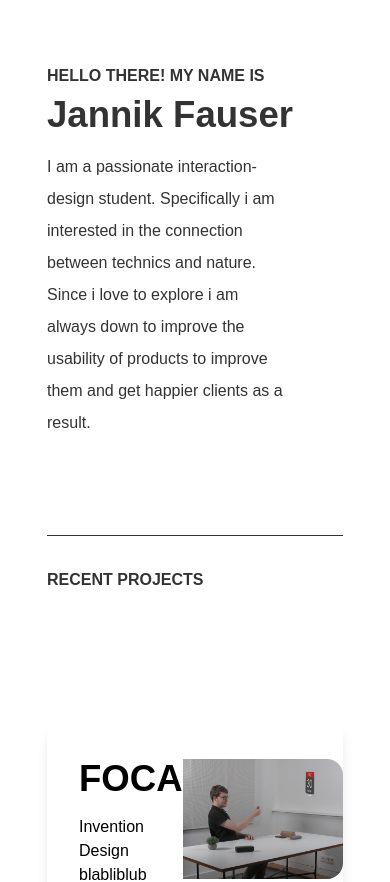
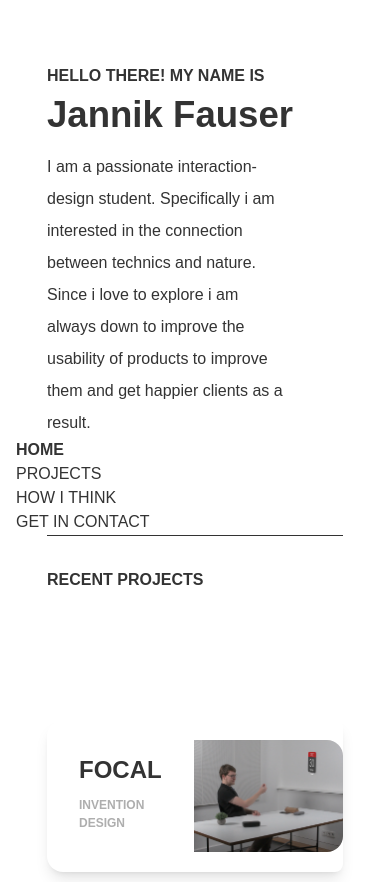
Before and after one commit to Emberheart2000/hfg-portfolio, a Nuxt app: page / in a window 390 px wide. Shown: the top 882 px of the page. Built offline with nearby package versions, Linux system fonts and the light colour scheme.

Commit message:
Aktualisiere Meta-Tags für SEO, verbessere Layout und Responsivität der Projektkarten, füge neue Navigationsstruktur hinzu und passe Textinhalte an.

```diff
--- a/app.vue
+++ b/app.vue
@@ -25,8 +25,8 @@ useHead({
 
 useSeoMeta({
   description: '[description]',
-  ogTitle: '[og:title]',
-  ogDescription: '[og:description]',
+  ogTitle: 'Portfolio of Jannik Fauser',
+  ogDescription: 'Interaction Design Portfolio',
   ogImage: '/og-image.png',
   ogUrl: '[og:url]',
   twitterTitle: '[twitter:title]',
--- a/components/ProjectCard.vue
+++ b/components/ProjectCard.vue
@@ -2,10 +2,10 @@
     <div class="maxwidth">
         <NuxtLink :to="url">
             <div
-                class="projectcard bg-white text-black shadow-lg hover:shadow-xl hover:top-[-2px] rounded-lg p-4 hover:scale-[101%] hover:z-10 transition-all duration">
+                class="projectcard bg-white shadow-lg hover:shadow-xl hover:top-[-2px] rounded-lg p-4 hover:scale-[101%] hover:z-10 transition-all duration">
                 <div class="description">
-                    <h3 class="title mb-2 font-bold">{{ title }}</h3>
-                    <h4>{{ subtitle }}</h4>
+                    <h2 class="title mb-2 font-bold">{{ title }}</h2>
+                    <h3>{{ subtitle }}</h3>
                     <h4>{{ description }}</h4>
                 </div>
                 <div class="coverimage"><img :src="image" alt=""></div>
@@ -28,7 +28,7 @@ defineProps({
 
 <style>
 .title{
-    font-size: clamp(1rem, calc(1.8rem + 2vw), 4rem);
+    font-size: 1.5rem;
 }
 .projectcard{
     display: flex;
@@ -39,6 +39,7 @@ defineProps({
     transition: all 0.3s;
     border-top-left-radius: 1rem;
     border-bottom-left-radius: 1rem;
+    color: #333
 }
 .coverimage{
     width: 65%;
@@ -54,5 +55,16 @@ defineProps({
     margin-left: 2rem;
     margin-top: 2rem;
     margin-bottom: 2rem;
+    margin-right: 2rem;
+}
+.description h3{
+    font-size: 0.75rem;
+    font-weight: 600;
+    color: #AEAEAE;
+    margin-bottom: 0.5rem;
+}
+.description h4{
+    font-size: 1.25rem;
+    font-weight: light;
 }
 </style>
--- a/pages/about.vue
+++ b/pages/about.vue
@@ -1,6 +1,6 @@
 <template>
   <div>
-    <h1>About</h1>
+    <h1>About.vue</h1>
   </div>
 </template>
 
--- a/pages/index.vue
+++ b/pages/index.vue
@@ -11,6 +11,15 @@
                     <NuxtLink to="/contact" class="link text-base font-medium hover:text-gray-500">GET IN CONTACT
                     </NuxtLink>
                 </nav>
+                <div class="nav2">
+                    <div id="navtext" class="link text-base font-light text-gray-500">NAVIGATION</div>
+                    <NuxtLink to="#" class="link text-base font-bold hover:text-gray-500">HOME</NuxtLink>
+                    <NuxtLink to="#projects" class="link text-base font-medium hover:text-gray-500">PROJECTS
+                    </NuxtLink>
+                    <NuxtLink to="#about" class="link text-base font-medium hover:text-gray-500">HOW I THINK</NuxtLink>
+                    <NuxtLink to="#contact" class="link text-base font-medium hover:text-gray-500">GET IN CONTACT
+                    </NuxtLink>
+                </div>
                 <div class="line"></div>
                 <h5>HELLO THERE! MY NAME IS</h5>
                 <h1>Jannik Fauser</h1>
@@ -22,12 +31,15 @@
             </div>
             <div class="image"><img src="/images/jannik.jpg" alt="Jannik Fauser"></div>
         </div>
-        <div class="mywork maxwidth">
+        <div id="projects"class="mywork maxwidth">
             <div class="separating-line"></div>
             <h5>RECENT PROJECTS</h5>
             <div class="projects">
-                <ProjectCard title="FOCAL" subtitle="Invention Design" image="/images/invention_cover.png" url="/projects/invention" description="blabliblub"/>
-                <ProjectCard title="NERVOUS SYSTEM" subtitle="Interactive Communication" image="/images/ics_cover.png" url="/projects/iks" description="blubliblibbibliblub"/>
+                <ProjectCard title="FOCAL" subtitle="INVENTION DESIGN" image="/images/invention_cover.png"
+                    url="/projects/invention"
+                    description="Verlierst du beim Arbeiten am Laptop oft den Überblick über deine geöffneten Apps? Focal bringt Ordnung in dein digitales Arbeitsumfeld, indem Anwendungen räumlich anordnet werden können – direkt an den Wänden um dich herum. Mit verschiedenen Gesten kannst du Apps zu dir ziehen und so nahtlos zwischen drei verschiedenen Informationsstufen wechseln. So entsteht eine neue, strukturierte Art des digitalen Arbeitens, die sich an deine Bedürfnisse anpasst. Focal ist ein innovatives Mixed-Reality-Interaktionskonzept, entwickelt im Rahmen von Invention Design 1." />
+                <ProjectCard title="NERVOUS SYSTEM" subtitle="Interactive Communication" image="/images/ics_cover.png"
+                    url="/projects/iks" description="blubliblibbibliblub" />
                 <ProjectCard title="Invention" subtitle="Innovative Kommunikationsstrategien" image=""
                     url="/projects/invention" />
             </div>
@@ -94,6 +106,17 @@ nav {
     white-space: nowrap;
 }
 
+.nav2{
+    display: flex;
+    flex-direction: column;
+    position: fixed;
+    left: 0;
+    top: 50vh;
+    height: 100vh;
+    padding: 1rem;
+    z-index: 10;
+}
+
 .line {
     width: 100%;
     flex-wrap: wrap;
@@ -110,15 +133,18 @@ nav {
     background-color: #333;
     margin-bottom: 2rem;
 }
-.mywork h5{
+
+.mywork h5 {
     font-size: 1rem;
     font-weight: 600;
     margin-bottom: 8rem;
 }
+
 .projectcard {
     margin-bottom: 1rem;
     padding: 0;
 }
+
 /* /Projects */
 /* MEDIA QUERIES */
 @media (max-width: 1400px) {
@@ -147,6 +173,9 @@ nav {
     .text p {
         max-width: 70%;
     }
+    .description h4{
+        display: none;
+    }
 }
 
 @media (max-width: 600px) {
@@ -163,7 +192,8 @@ nav {
     .text p {
         max-width: 80%;
     }
-    .line{
+
+    .line {
         display: none;
     }
 }
```
